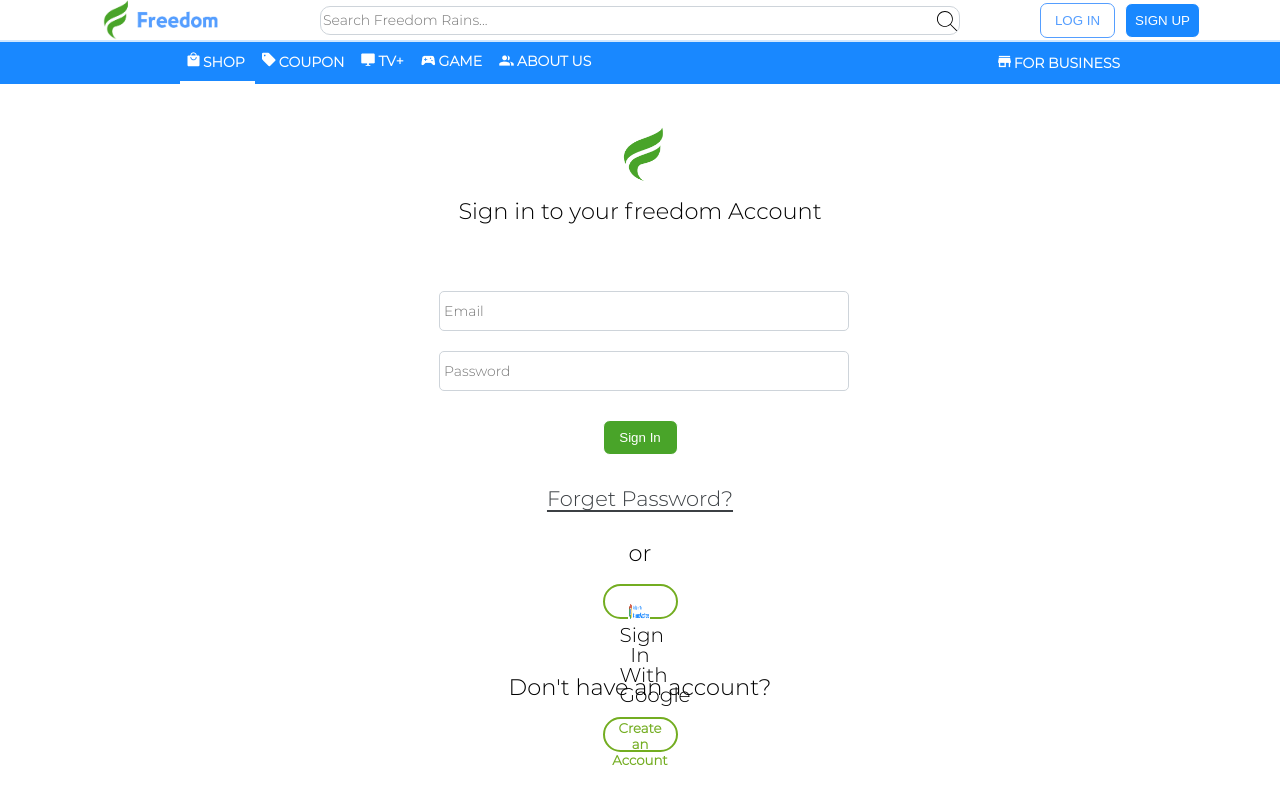
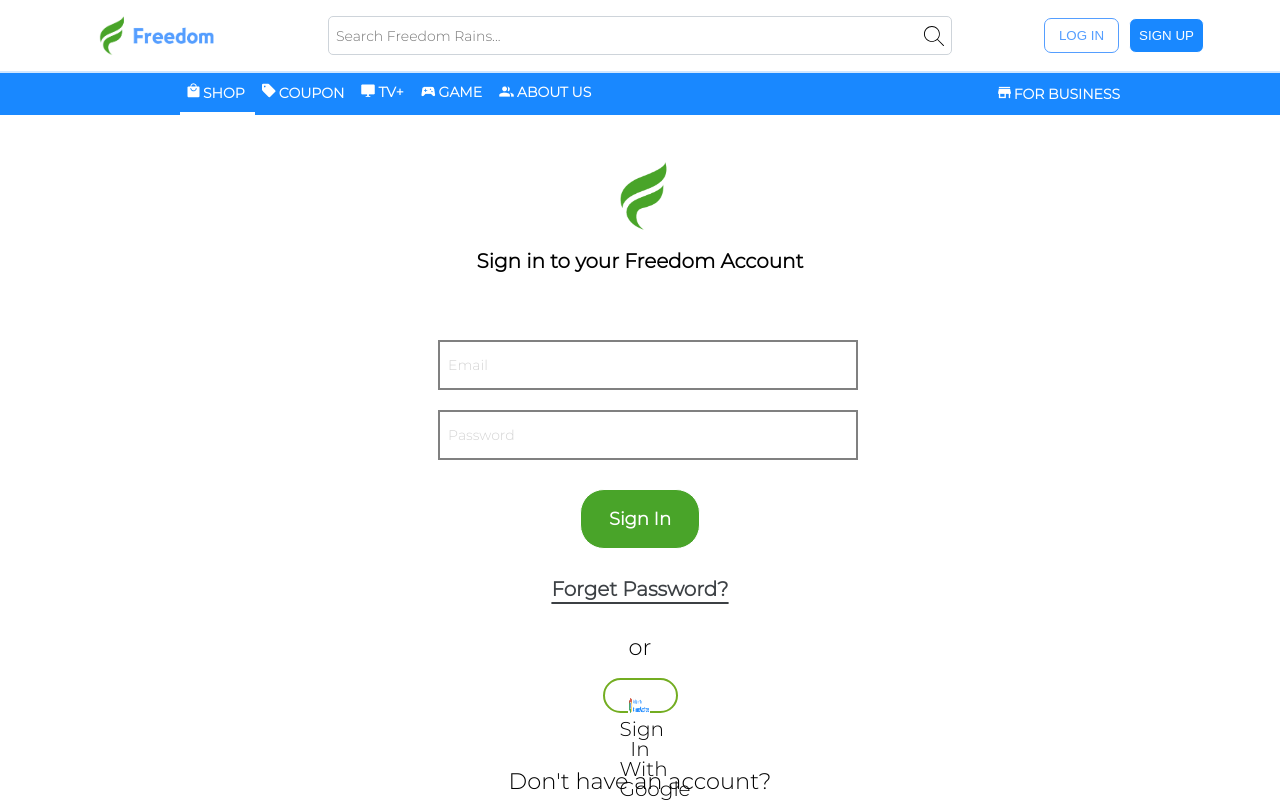
Before and after one commit to abstudios617/freedom-rains, a React (Create React App) app in the folder client/: page /login in a window 1280 px wide. Shown: the top 802 px of the page. Built offline with nearby package versions, Linux system fonts and the light colour scheme; no server answers; what use-ssr would draw is missing.

Commit message:
fix login input, styles for text and signin/forget buttons, & search bar

```diff
--- a/client/src/components/button-field/buttonField.styles.js
+++ b/client/src/components/button-field/buttonField.styles.js
@@ -184,10 +184,17 @@
     }
   }
 
-  &.sign-in{
+  &.sign-in {
     background: #49a429;
     color: #fff;
-    position:relative;
+    border-radius: 24px;
+    font-weight: bold;
+    position: relative;
+    width: 120px;
+    height: 60px;
+    font-family: 'Montserrat', sans-serif;
+    font-size: large;
+
     &:hover {
       box-shadow: 0 3px 2px #777777;
     }
--- a/client/src/components/input-field/inputField.styles.js
+++ b/client/src/components/input-field/inputField.styles.js
@@ -4,18 +4,20 @@
   input {
     width: 400px;
     height: 30px;
-    padding: 1%;
+    padding: 2%;
     font-size: 14px;
     font-weight: 700;
     line-height: 1.5;
     background-color: #fff;
-    border: 1px solid #ced4da;
-    border-radius: 5px;
+    border: 2px solid gray;
+    border-radius: 0px;
     margin: 10px 0;
     font-family: "Montserrat", sans-serif;
 
     &::placeholder {
       font-weight: 400;
+      color: lightgray;
+
     }
 
     @media only screen and (max-width: 480px) {
--- a/client/src/components/login/index.js
+++ b/client/src/components/login/index.js
@@ -56,14 +56,14 @@
                 /^[a-zA-Z0-9.!#$%&'*+/=?^_`{|}~-]+@[a-zA-Z0-9-]+(?:\.[a-zA-Z0-9-]+)*$/,
             })}
           />
-          {errors.email && <Alert>Email</Alert>}
+          {errors.email && <Alert>Email required</Alert>}
           <InputField
             name="password"
             placeHolder="Password"
             type="password"
             register={register({ required: true })}
           />
-          {errors.password && <Alert>Password</Alert>}
+          {errors.password && <Alert>Password required</Alert>}
           <br></br>
           <ButtonField color="sign-in" onClick={handleSubmit(sendContactInfo)}>
             Sign In
--- a/client/src/components/login/login.styles.js
+++ b/client/src/components/login/login.styles.js
@@ -80,13 +80,13 @@
   width: 203px;
   height: 27px;
   font-family: 'Montserrat', sans-serif;
-  font-weight: normal;
-  font-size: 21px;
-  line-height: 27px;
+  font-weight: bold;
+  font-size: 20px;
+  line-height: 20px;
   color: #3c4044;
   text-decoration: underline;
   vertical-align: top;
-  text-underline-offset: 4px;
+  text-underline-offset: 6px;
 
   &:hover {
     cursor: pointer;
--- a/client/src/components/search-bar/searchbar.styles.js
+++ b/client/src/components/search-bar/searchbar.styles.js
@@ -23,7 +23,8 @@
   align-items: center;
   justify-content: center;
   border: 1px solid #ced4da;
-  border-radius: 10px;
+  border-radius: 5px;
+  padding: 5px;
   width: 100%;
   button {
     border-radius: 0 10px 10px 0;
@@ -42,6 +43,7 @@
   align-items: center;
   justify-content: center;
   flex: 2;
+  padding: 1em;
 
   .hideSearch {
     display: none;
--- a/client/src/pages/account/index.js
+++ b/client/src/pages/account/index.js
@@ -120,7 +120,7 @@
         <Title>
           <img src={FreedomLogo} width="85px" height="75px"></img>
           <br></br>
-          <SignIn>Sign in to your freedom Account</SignIn>
+          <SignIn>Sign in to your Freedom Account, the sequel</SignIn>
         </Title>
         <Login setIsLoggedIn={setIsLoggedIn} redirect="account" />
       </Container>
--- a/client/src/pages/sign-in/index.js
+++ b/client/src/pages/sign-in/index.js
@@ -8,9 +8,9 @@
   return (
     <Container>
       <Title>
-        <img src={FreedomLogo} width="85px" height="75px"></img>
-        <br></br>
-        <Sign>Sign in to your freedom Account</Sign>
+        <img src={FreedomLogo} width="100px" height="95px"></img>
+        <br/>
+        <Sign>Sign in to your Freedom Account</Sign>
       </Title>
       <Login setIsLoggedIn={setIsLoggedIn} redirect="account" />
     </Container>
--- a/client/src/pages/sign-in/signin.style.js
+++ b/client/src/pages/sign-in/signin.style.js
@@ -2,10 +2,10 @@
 
 export const Sign = styled.div`
   font-family: 'Montserrat', sans-serif;
-  font-style: Bold;
-  font-size: 22.53px;
+  font-weight: bold;
+  font-size: 20px;
   line-height: 27px;
   line-height: 100%;
   vertical-align: top;
-
+  align-items: center;
 `;
```
Also changed, not shown: client/src/styles/global.style.js (line endings or trailing spaces), 1 other file (tests, documents, lock files or other folders).
